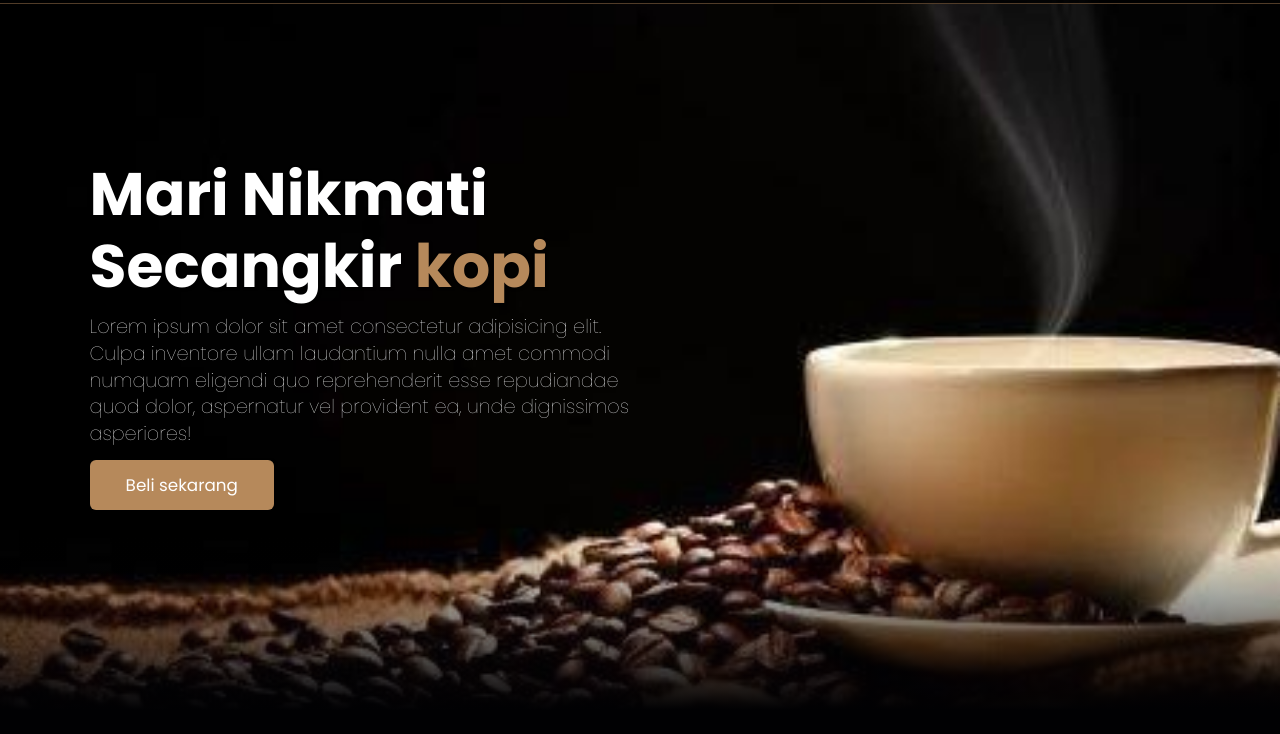
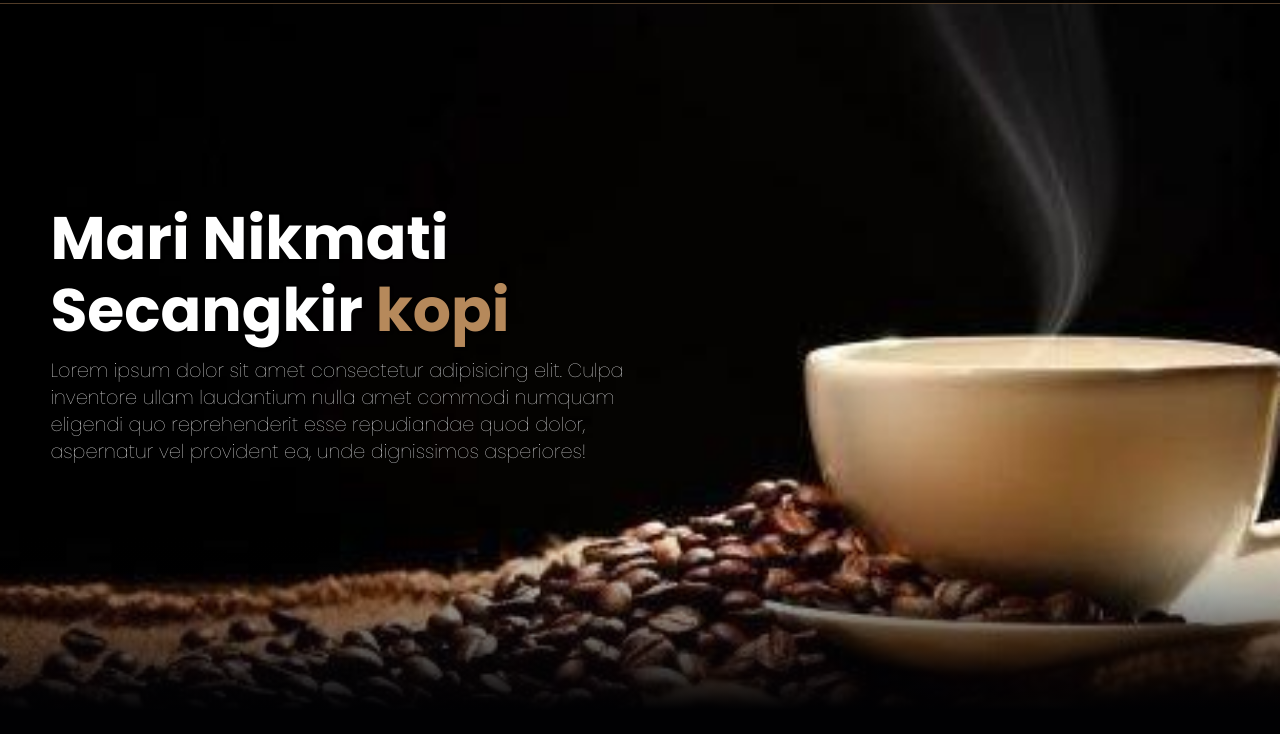
Before and after one commit to AnggieViranata/project_kopi_senja2, a plain HTML site: page index.html in a window 1280 px wide. Shown: the part 66-800 px from the top of the page. Drawn offline with nearby package versions, Linux system fonts and the light colour scheme.

Commit message:
struktur HTML

```diff
--- a/index.html
+++ b/index.html
@@ -105,15 +105,15 @@
     <!-- hero section start -->
 
  <section class="hero" id="home">
+    <div class="mask-container">
         <main class="content">
             <h1>Mari Nikmati Secangkir <span>kopi</span></h1>
 
             <p>Lorem ipsum dolor sit amet consectetur adipisicing elit.
                  Culpa inventore ullam laudantium nulla amet commodi numquam eligendi quo reprehenderit esse repudiandae quod dolor,
                 aspernatur vel provident ea, unde dignissimos asperiores!</p>
-
-                <a href="#menu" class="cta">Beli sekarang</a>
         </main>
+        </div>
     </section>
 
     <!-- hero section end -->
```
Also changed, not shown: screenshoot/html struktur.png (added).
